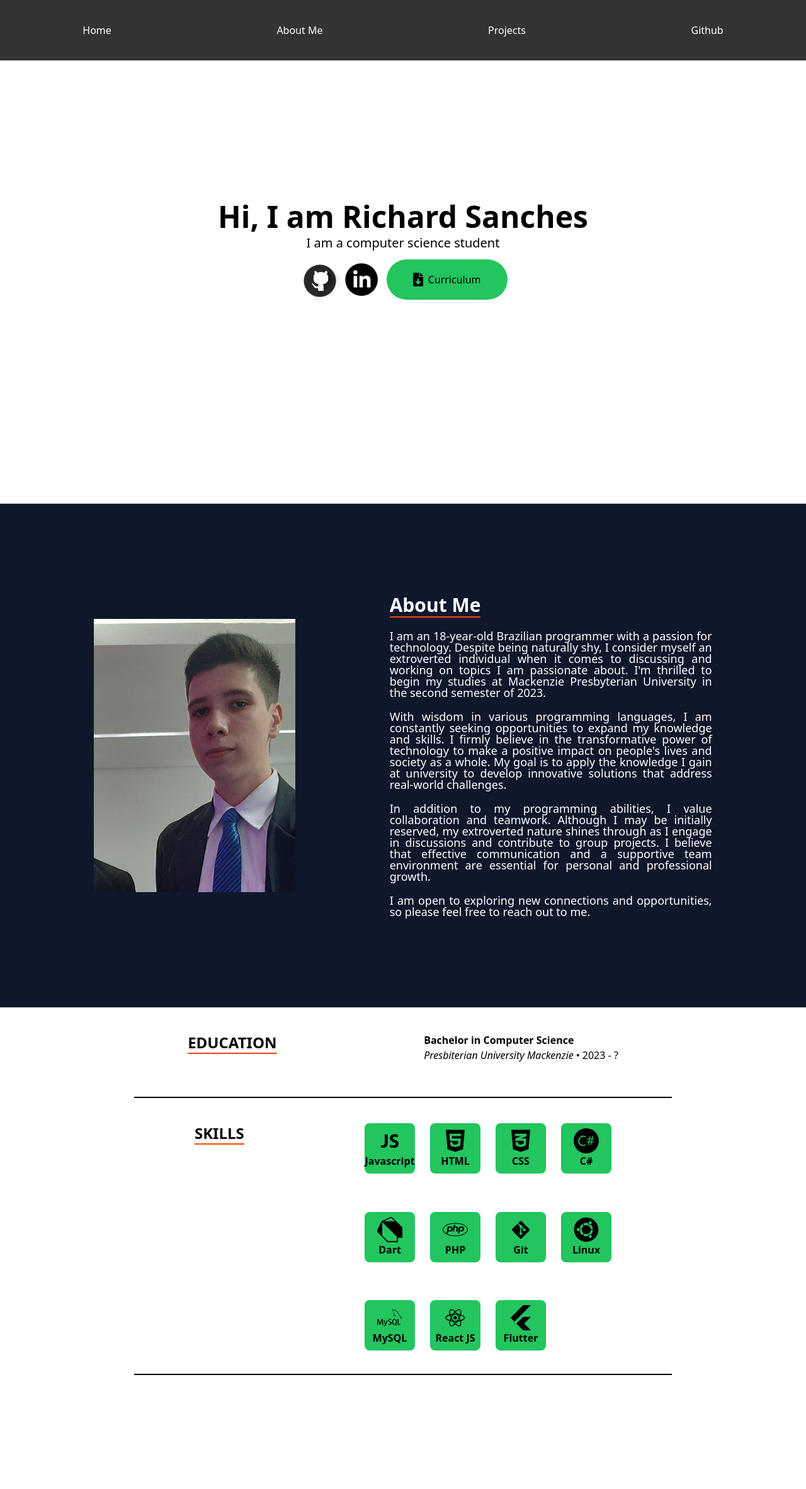
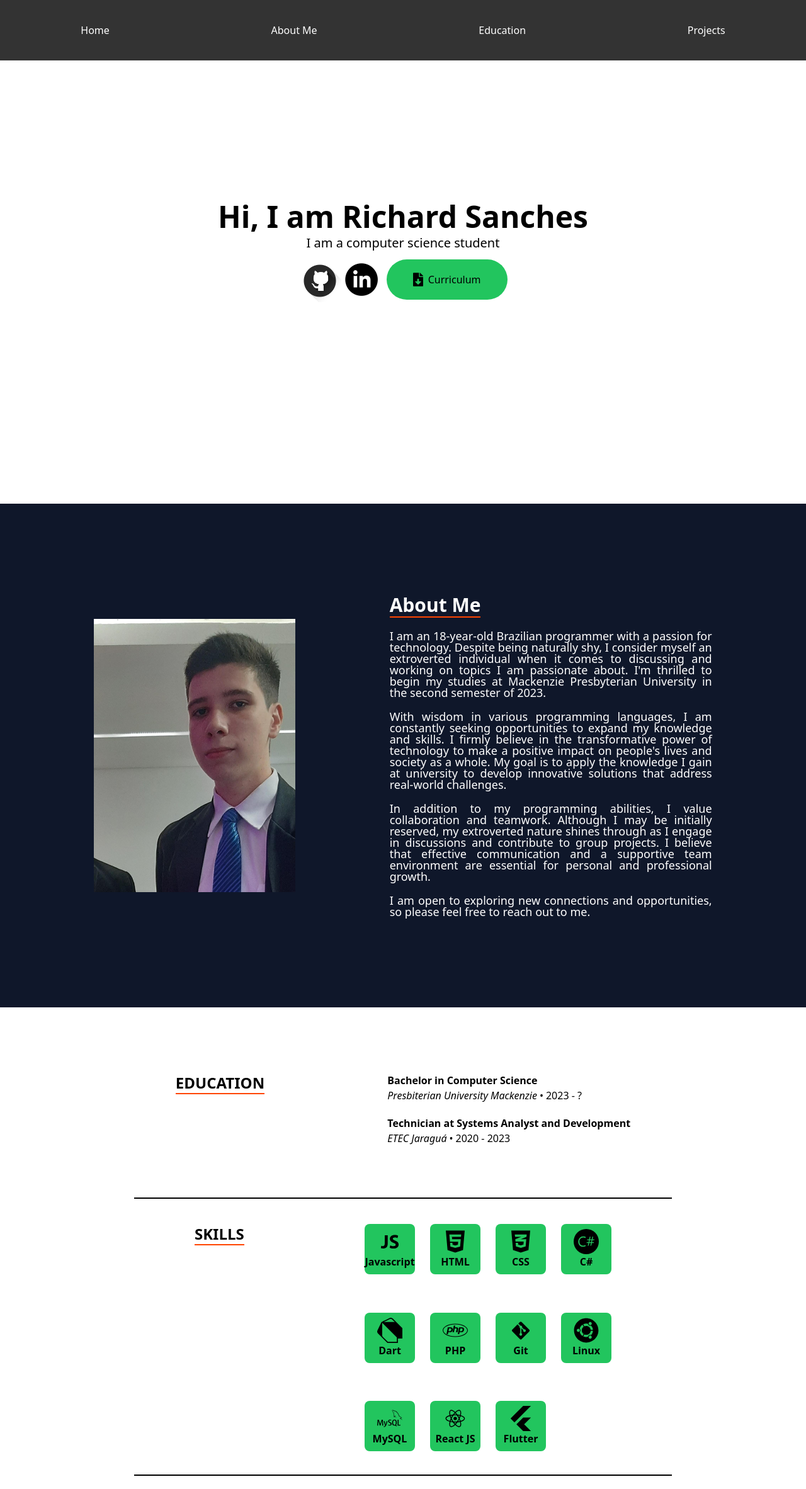
Before and after one commit to ReidakaiMFZ/Portfolio, a React (Vite) app: page / in a window 1280 px wide. Shown: the top 2365 px of the page at 63% size. Built offline with nearby package versions, Linux system fonts and the light colour scheme.

Commit message:
some alterations

```diff
--- a/src/components/AboutMe.tsx
+++ b/src/components/AboutMe.tsx
@@ -1,6 +1,6 @@
 export default function AboutMe(){
     return(
-        <div className="flex flex-row h-screen bg-slate-900 items-center justify-evenly">
+        <div className="flex flex-row h-screen bg-slate-900 items-center justify-evenly" id="About">
             <div className="w-80">
                 <img src="./src/assets/myphoto.jpg" alt="my photo" className="object-fit"/>
 
--- a/src/components/Experience.tsx
+++ b/src/components/Experience.tsx
@@ -2,9 +2,13 @@ import SetIcons from "./SetIcons";
 
 export default function Experience() {
     return(
-        <div className="flex flex-col h-screen items-center bg-white gap-y-10" id="Skills">
-            <div className="flex flex-row h-36 border-b-2 border-black w-2/3 justify-around gap-x-16 pt-10">
+        <div className="flex flex-col h-screen items-center bg-white gap-y-10" id="Education">
+
+            <div className="flex flex-row h-60 border-b-2 border-black w-2/3 justify-around gap-x-16 pt-10 mt-16">
+
                 <h1 className="text-2xl text-center text-black border-b-2 border-[#FF4500] w-fit h-fit font-bold">EDUCATION</h1>
+
+                <div className="flex flex-col gap-y-5">
                     <div className="flex flex-col">
                         <p className="text-md font-bold text-black">Bachelor in Computer Science</p>
                         <span className="flex flex-row">
@@ -13,7 +17,18 @@ export default function Experience() {
                             <p className="text-black font-light">2023 - ?</p>
                         </span>
                     </div>
+
+                    <div className="flex flex-col">
+                        <p className="text-md font-bold text-black">Technician at Systems Analyst and Development</p>
+                        <span className="flex flex-row">
+                            <p className="text-md text-black italic">ETEC Jaraguá</p>
+                            <p className="text-black mx-1 "> • </p>
+                            <p className="text-black font-light">2020 - 2023</p>
+                        </span>
                     </div>
+                </div>
+            </div>
+
             <div className="flex flex-row  h-1/2 border-b-2 border-black w-2/3 justify-around">
                 <h1 className="text-2xl text-center text-black border-b-2 border-[#FF4500] w-fit h-fit font-bold">SKILLS</h1>
                 <SetIcons/>
--- a/src/components/Header.tsx
+++ b/src/components/Header.tsx
@@ -1,12 +1,10 @@
-import { useEffect, useState } from "react";
-
 export default function Header(): JSX.Element {
     return (
         <div className="grid grid-flow-col justify-around items-center w-screen h-24 bg-[#333333] fixed" id="Header">
             <a href="/#Home"><span className="text-white ">Home</span></a>
             <a href="/#About"><span className="text-white ">About Me</span></a>
+            <a href="/#Education" className="text-white ">Education</a>
             <a href="/#Projects"><span className="text-white ">Projects</span></a>
-            <a href="https://github.com/ReidakaiMFZ" className="text-white ">Github</a>
         </div>
     );
 }
```
Lines whose indentation alone changed are shown as unchanged.
